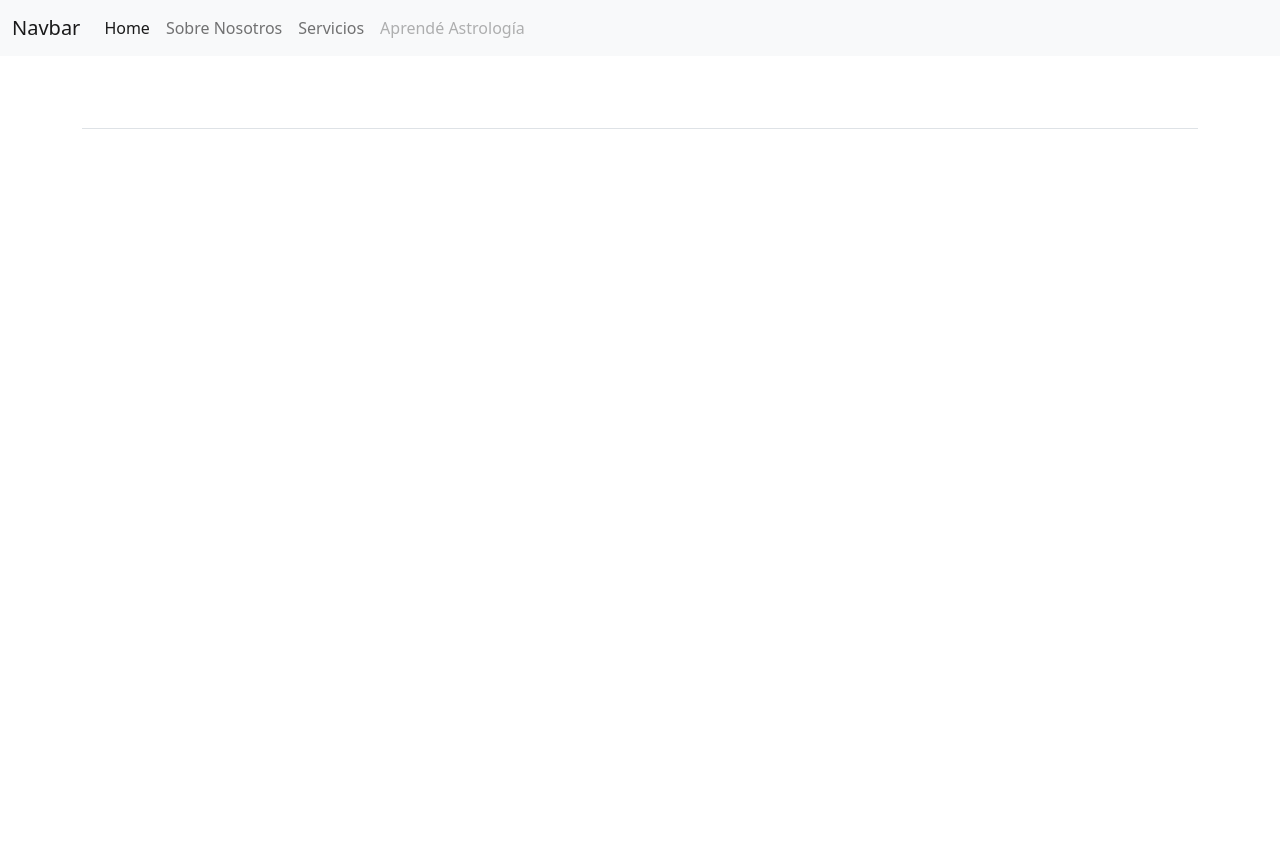
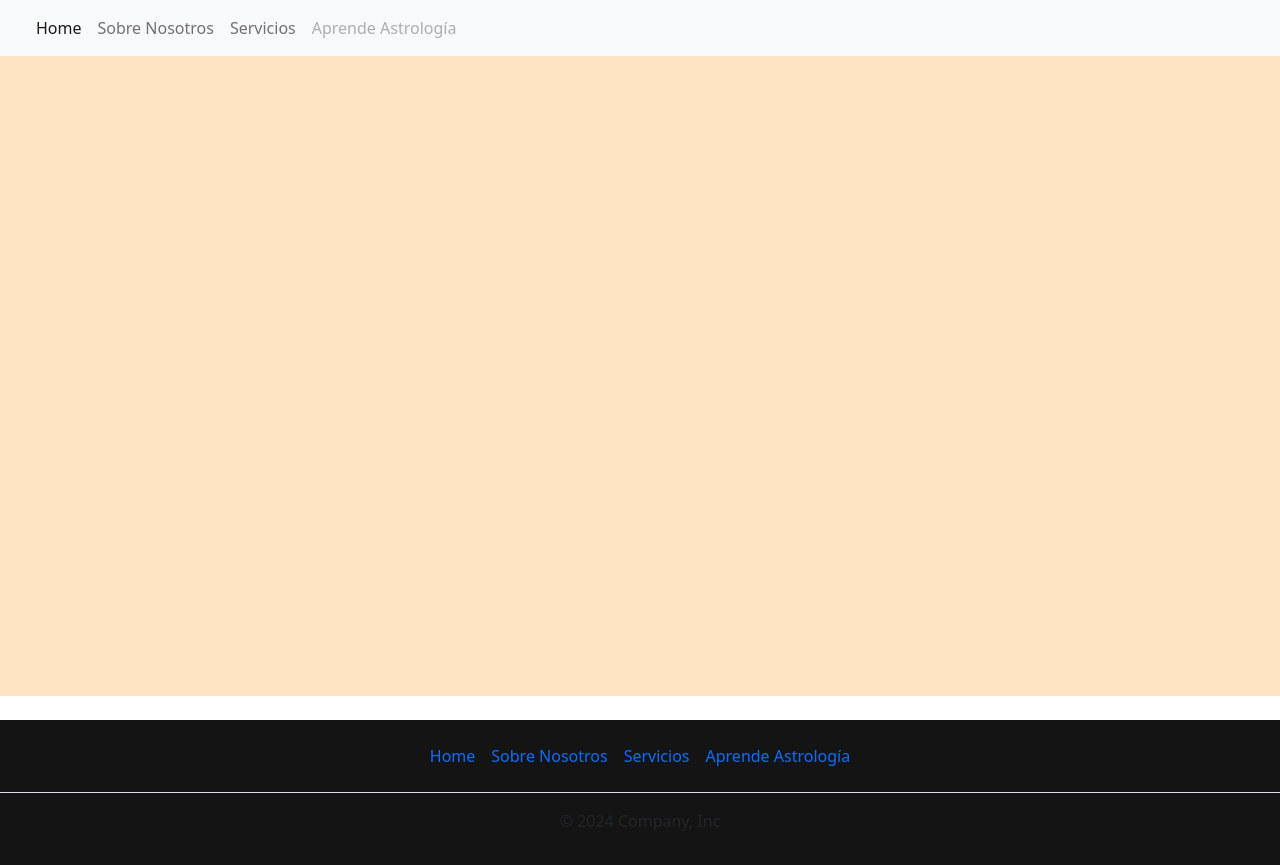
Before and after one commit to oddalyn/Proyecto-Integrador-Final, a website: page index.html in a window 1280 px wide. Before the commit the page ends 800 px from the top, so only its background shows below. Drawn offline with nearby package versions, Linux system fonts and the light colour scheme.

Commit message:
Css basico y html

```diff
--- a/index.css
+++ b/index.css
@@ -0,0 +1,16 @@
+body{
+    height: 100vh;
+    width: 100vw;
+}
+
+
+#footer-container {
+    background-color: #141414;
+    width: 100%;
+}
+
+
+#container-inicio{
+    background-color: bisque;
+    padding-bottom: 40rem;
+}
--- a/index.html
+++ b/index.html
@@ -5,11 +5,12 @@
     <meta name="viewport" content="width=device-width, initial-scale=1.0">
     <title>Document</title>
     <link href="https://cdn.jsdelivr.net/npm/bootstrap@5.1.3/dist/css/bootstrap.min.css" rel="stylesheet" integrity="sha384-1BmE4kWBq78iYhFldvKuhfTAU6auU8tT94WrHftjDbrCEXSU1oBoqyl2QvZ6jIW3" crossorigin="anonymous">
+    <link rel="stylesheet" href="index.css">
 </head>
 <header>
     <nav class="navbar navbar-expand-lg navbar-light bg-light">
         <div class="container-fluid">
-          <a class="navbar-brand" href="#">Navbar</a>
+          <a class="navbar-brand" href="#"></a>
           <button class="navbar-toggler" type="button" data-bs-toggle="collapse" data-bs-target="#navbarNav" aria-controls="navbarNav" aria-expanded="false" aria-label="Toggle navigation">
             <span class="navbar-toggler-icon"></span>
           </button>
@@ -25,7 +26,7 @@
                 <a class="nav-link" href="#">Servicios</a>
               </li>
               <li class="nav-item">
-                <a class="nav-link disabled">Aprendé Astrología</a>
+                <a class="nav-link disabled">Aprende Astrología</a>
               </li>
             </ul>
           </div>
@@ -34,24 +35,25 @@
 </header>
 <body>
 
+    <div class="" id="container-inicio"></div>
 </body>
-<div class="container">
+<div class="" id="footer-container">
     <footer class="py-3 my-4">
         <ul class="nav justify-content-center border-bottom pb-3 mb-3">
             <li class="nav-item">
-                <a href="" class="nav-link px-2 text-body-secondary"></a>
+                <a href="" class="nav-link px-2 text-body-secondary">Home</a>
             </li>
             <li class="nav-item">
-                <a href="" class="nav-link px-2 text-body-secondary"></a>
+                <a href="" class="nav-link px-2 text-body-secondary">Sobre Nosotros</a>
             </li>
             <li class="nav-item">
-                <a href="" class="nav-link px-2 text-body-secondary"></a>
+                <a href="" class="nav-link px-2 text-body-secondary">Servicios</a>
             </li>
             <li class="nav-item">
-                <a href="" class="nav-link px-2 text-body-secondary"></a>
+                <a href="" class="nav-link px-2 text-body-secondary">Aprende Astrología</a>
             </li>
         </ul>
-
+        <p class="text-center text-body-secondary">© 2024 Company, Inc</p>
     </footer>
 </div>
 </html>
```
